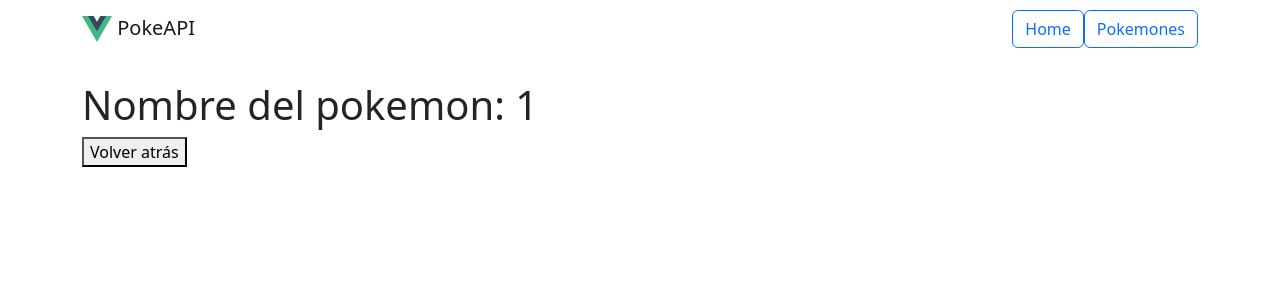
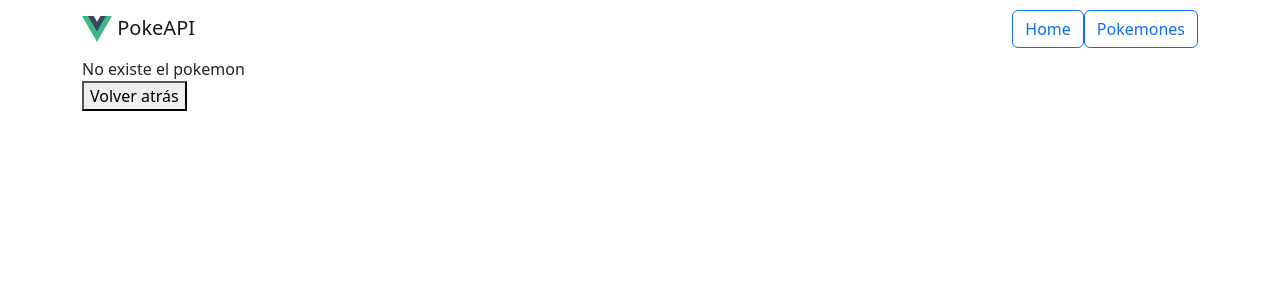
Before and after one commit to eduardoescarez/router-1, a Vue app: page /pokemons/1 in a window 1280 px wide. Shown: the top 300 px of the page. Built offline with nearby package versions, Linux system fonts and the light colour scheme; no server answers.

Commit message:
Sección 83 - no existe pokemon

```diff
--- a/src/views/PokemonView.vue
+++ b/src/views/PokemonView.vue
@@ -10,7 +10,7 @@ const rutaDos = useRouter();
 const pokemonData = ref([]);
 
 const volverAtras = () => {
-    rutaDos.push('/pokemons')
+    rutaDos.push('/pokemons');
 }
 
 
@@ -20,6 +20,7 @@ const getData = async () => {
         pokemonData.value = data;
     } catch (error) {
         console.log(error);
+        pokemonData.value = null;
     }
 };
 
@@ -29,8 +30,13 @@ getData();
 </script>
 
 <template>
+    <div v-if="pokemonData">
     <img :src="pokemonData.sprites?.front_default" alt=""/>
     <h1>Nombre del pokemon: {{ $route.params.pokemon }}</h1>
+    </div>
+    <div v-else>
+        No existe el pokemon
+    </div>
 
     <p><button @click="volverAtras">Volver atrás</button></p>
 </template>
```
